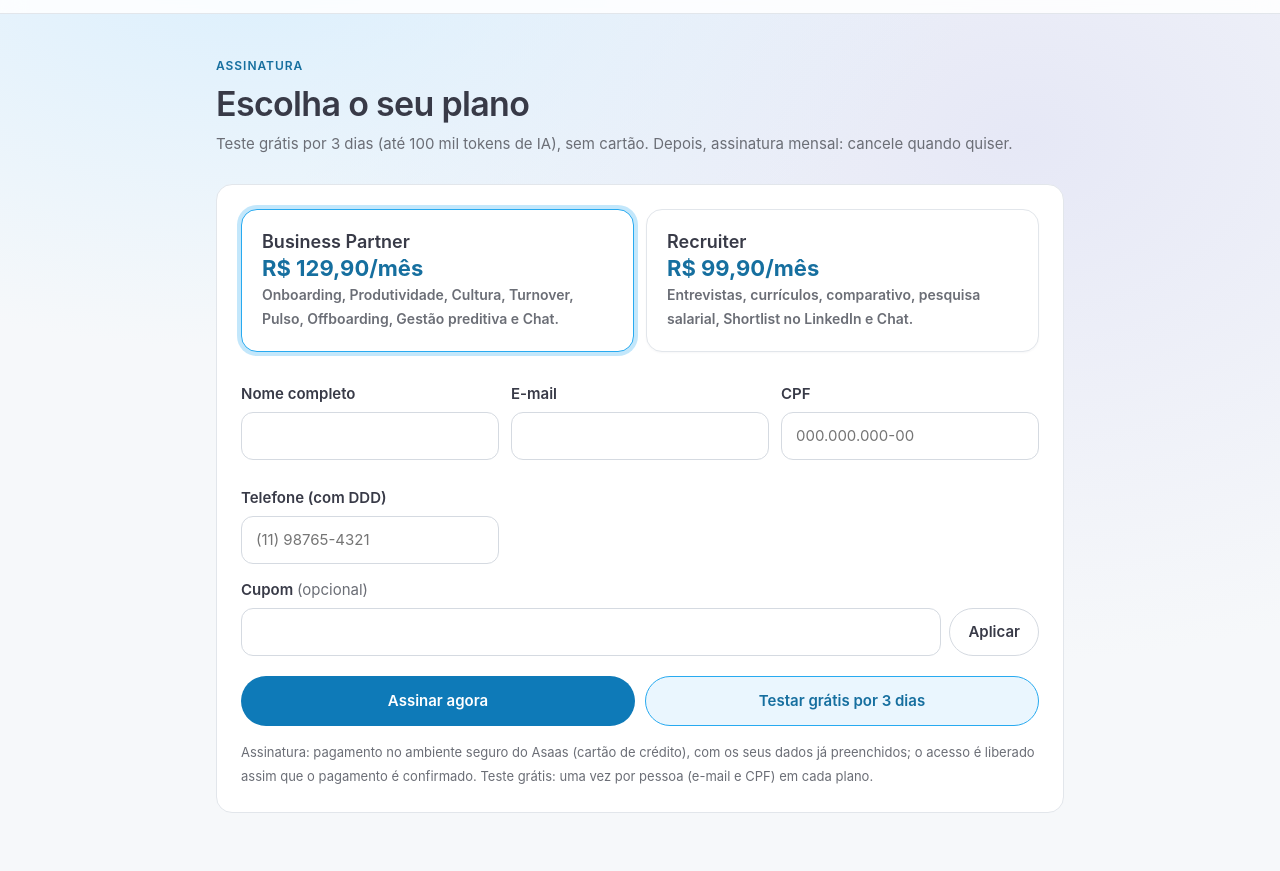
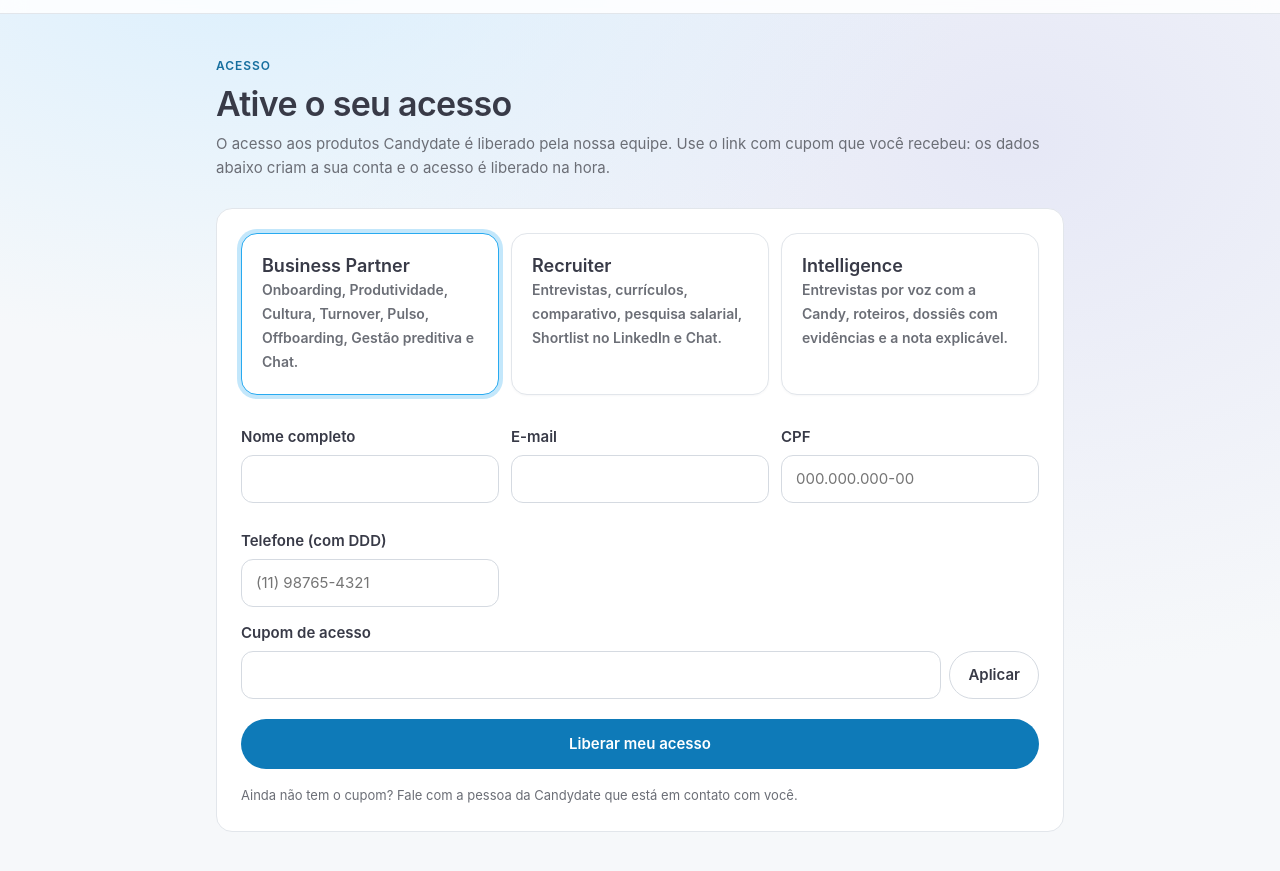
Before and after one commit to thicodacosta/candydate-acesso, a plain HTML site: page assinar/index.html in a window 1280 px wide. Shown: the part 47-918 px from the top of the page. Drawn offline with Linux system fonts and the light colour scheme.

Commit message:
Acesso: só link com cupom (sem teste grátis nem pagamento pelo site); Intelligence incluído

```diff
--- a/assinar/index.html
+++ b/assinar/index.html
@@ -90,6 +90,7 @@
       }
       input:focus { outline: none; border-color: var(--primary); box-shadow: 0 0 0 4px var(--ring); }
       .cupom { display: flex; gap: 8px; }
+      [data-preco] { display: none; }
       .cupom input { text-transform: uppercase; }
       button { font: 600 15px/20px Inter, sans-serif; cursor: pointer; border-radius: 999px; transition: background-color 120ms, transform 120ms; }
       .secundario { padding: 0 18px; border: 1px solid var(--border-strong); background: var(--surface); color: var(--ink); }
@@ -97,7 +98,7 @@
       .principal { width: 100%; min-height: 50px; border: 0; background: var(--cta); color: #fff; margin-top: 6px; }
       .principal:hover { background: var(--cta-hover); transform: translateY(-1px); }
       .principal:disabled, .teste:disabled { opacity: 0.6; cursor: wait; transform: none; }
-      .botoes { display: grid; grid-template-columns: 1fr 1fr; gap: 10px; }
+      .botoes { display: grid; grid-template-columns: 1fr; gap: 10px; }
       .teste { min-height: 50px; margin-top: 6px; border: 1px solid var(--primary); background: var(--soft); color: var(--primary-ink); }
       .teste:hover { background: var(--surface); }
       body.com-cupom .teste { display: none; }
@@ -118,9 +119,9 @@
   <body>
     <header><div class="marca"><img src="candydate-logo.png" alt="Candydate" /></div></header>
     <main id="conteudo">
-      <p class="eyebrow">Assinatura</p>
-      <h1>Escolha o seu plano</h1>
-      <p class="lead">Teste grátis por 3 dias (até 100 mil tokens de IA), sem cartão. Depois, assinatura mensal: cancele quando quiser.</p>
+      <p class="eyebrow">Acesso</p>
+      <h1>Ative o seu acesso</h1>
+      <p class="lead">O acesso aos produtos Candydate é liberado pela nossa equipe. Use o link com cupom que você recebeu: os dados abaixo criam a sua conta e o acesso é liberado na hora.</p>
 
       <form id="form" novalidate>
         <fieldset class="planos" style="border: 0; padding: 0; margin: 0 0 24px">
@@ -143,6 +144,14 @@
               <p>Entrevistas, currículos, comparativo, pesquisa salarial, Shortlist no LinkedIn e Chat.</p>
             </span>
           </label>
+          <label class="plano">
+            <input type="radio" name="plano" value="interview" />
+            <span class="cartao">
+              <strong>Intelligence</strong>
+              <span class="gratis">Grátis com o cupom</span>
+              <p>Entrevistas por voz com a Candy, roteiros, dossiês com evidências e a nota explicável.</p>
+            </span>
+          </label>
         </fieldset>
 
         <div class="grade">
@@ -152,7 +161,7 @@
           <div class="campo"><label for="telefone">Telefone (com DDD)</label><input type="text" id="telefone" inputmode="tel" autocomplete="tel" maxlength="16" placeholder="(11) 98765-4321" required /></div>
         </div>
         <div class="campo">
-          <label for="cupom">Cupom <span style="font-weight: 400; color: var(--muted)">(opcional)</span></label>
+          <label for="cupom">Cupom de acesso</label>
           <div class="cupom">
             <input type="text" id="cupom" autocomplete="off" maxlength="40" />
             <button type="button" id="aplicar" class="secundario">Aplicar</button>
@@ -161,10 +170,10 @@
         </div>
         <p id="erro" class="msg erro" role="alert"></p>
         <div class="botoes">
-          <button type="submit" id="enviar" class="principal" value="assinar">Assinar agora</button>
-          <button type="submit" id="testar" class="teste" value="teste">Testar grátis por 3 dias</button>
+          <button type="submit" id="enviar" class="principal" value="assinar">Liberar meu acesso</button>
+          <button type="submit" id="testar" class="teste" value="teste" hidden>Testar grátis por 3 dias</button>
         </div>
-        <p class="nota" id="nota">Assinatura: pagamento no ambiente seguro do Asaas (cartão de crédito), com os seus dados já preenchidos; o acesso é liberado assim que o pagamento é confirmado. Teste grátis: uma vez por pessoa (e-mail e CPF) em cada plano.</p>
+        <p class="nota" id="nota">Ainda não tem o cupom? Fale com a pessoa da Candydate que está em contato com você.</p>
       </form>
     </main>
     <script>
@@ -177,12 +186,12 @@
       const plano = () => document.querySelector('input[name="plano"]:checked').value;
       // Vindo de uma extensão (?plano=…): só o plano daquele produto, sem trocar.
       const planoFixo = params.get("plano");
-      if (["bp", "recruiter"].includes(planoFixo)) {
+      if (["bp", "recruiter", "interview"].includes(planoFixo)) {
         const escolhido = document.querySelector(`input[value="${planoFixo}"]`);
         escolhido.checked = true;
         document.querySelectorAll('input[name="plano"]').forEach((r) => r !== escolhido && r.closest(".plano").remove());
         document.querySelector(".planos").classList.add("planos--um");
-        document.querySelector("h1").textContent = `Plano ${planoFixo === "bp" ? "Business Partner" : "Recruiter"}`;
+        document.querySelector("h1").textContent = `Acesso ao ${{ bp: "Business Partner", recruiter: "Recruiter", interview: "Intelligence" }[planoFixo]}`;
       }
 
       const digitos = (v) => v.replace(/\D/g, "");
@@ -225,10 +234,10 @@
         document.querySelectorAll("[data-preco]").forEach((p) => p.classList.toggle("riscado", Boolean(ok)));
         $("cupom-msg").className = `msg ${ok ? "ok" : texto ? "erro" : ""}`;
         $("cupom-msg").textContent = texto ?? "";
-        $("enviar").textContent = ok ? "Liberar meu acesso" : "Assinar agora";
+        $("enviar").textContent = "Liberar meu acesso";
         $("nota").textContent = ok
           ? "Com o cupom, o acesso é liberado na hora, sem cobrança e sem cartão. Quem ainda não tem conta recebe por e-mail um código para criar a senha."
-          : "Assinatura: pagamento no ambiente seguro do Asaas (cartão de crédito), com os seus dados já preenchidos; o acesso é liberado assim que o pagamento é confirmado. Teste grátis: uma vez por pessoa (e-mail e CPF) em cada plano.";
+          : "Ainda não tem o cupom? Fale com a pessoa da Candydate que está em contato com você.";
       }
 
       async function aplicar() {
@@ -267,7 +276,10 @@
         if (!/^[^@\s]+@[^@\s]+\.[^@\s]+$/.test(email)) return ($("erro").textContent = "Informe um e-mail válido.");
         if (!cpfOk($("cpf").value)) return ($("erro").textContent = "Informe um CPF válido.");
         if (![10, 11].includes(digitos($("telefone").value).length)) return ($("erro").textContent = "Informe um telefone com DDD.");
-        if (acao === "assinar" && $("cupom").value.trim() && !cupomValido) return ($("erro").textContent = "Clique em Aplicar para validar o cupom (ou apague o campo).");
+        // Sem contratação pelo site nem teste grátis: só o cupom do link libera o acesso.
+        if (acao === "teste") return ($("erro").textContent = "O teste grátis não está disponível.");
+        if (!$("cupom").value.trim()) return ($("erro").textContent = "Informe o cupom do link que você recebeu.");
+        if (!cupomValido) return ($("erro").textContent = "Clique em Aplicar para validar o cupom.");
         const botao = acao === "teste" ? $("testar") : $("enviar");
         const textoBotao = botao.textContent;
         $("enviar").disabled = $("testar").disabled = true;
```
